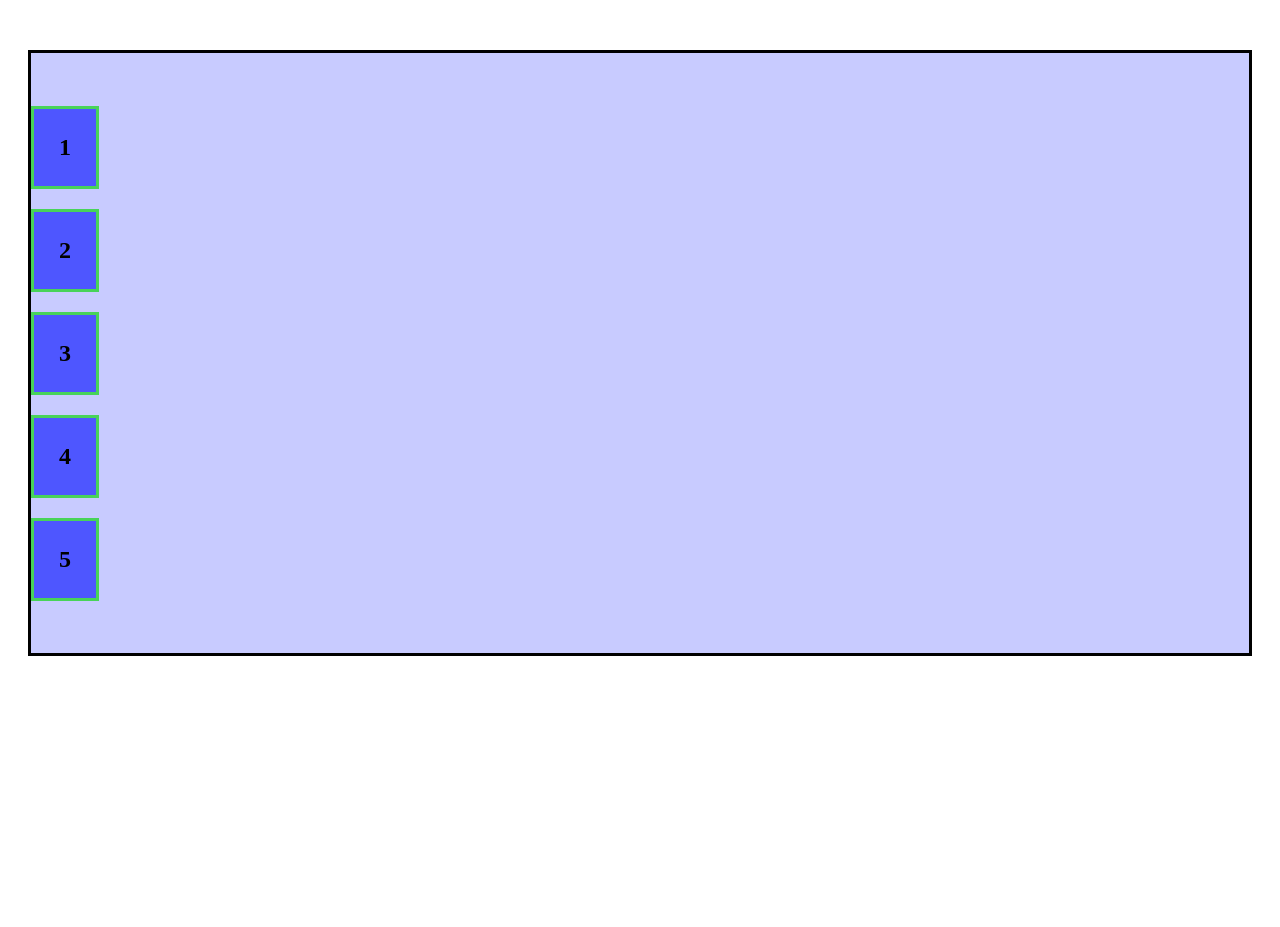
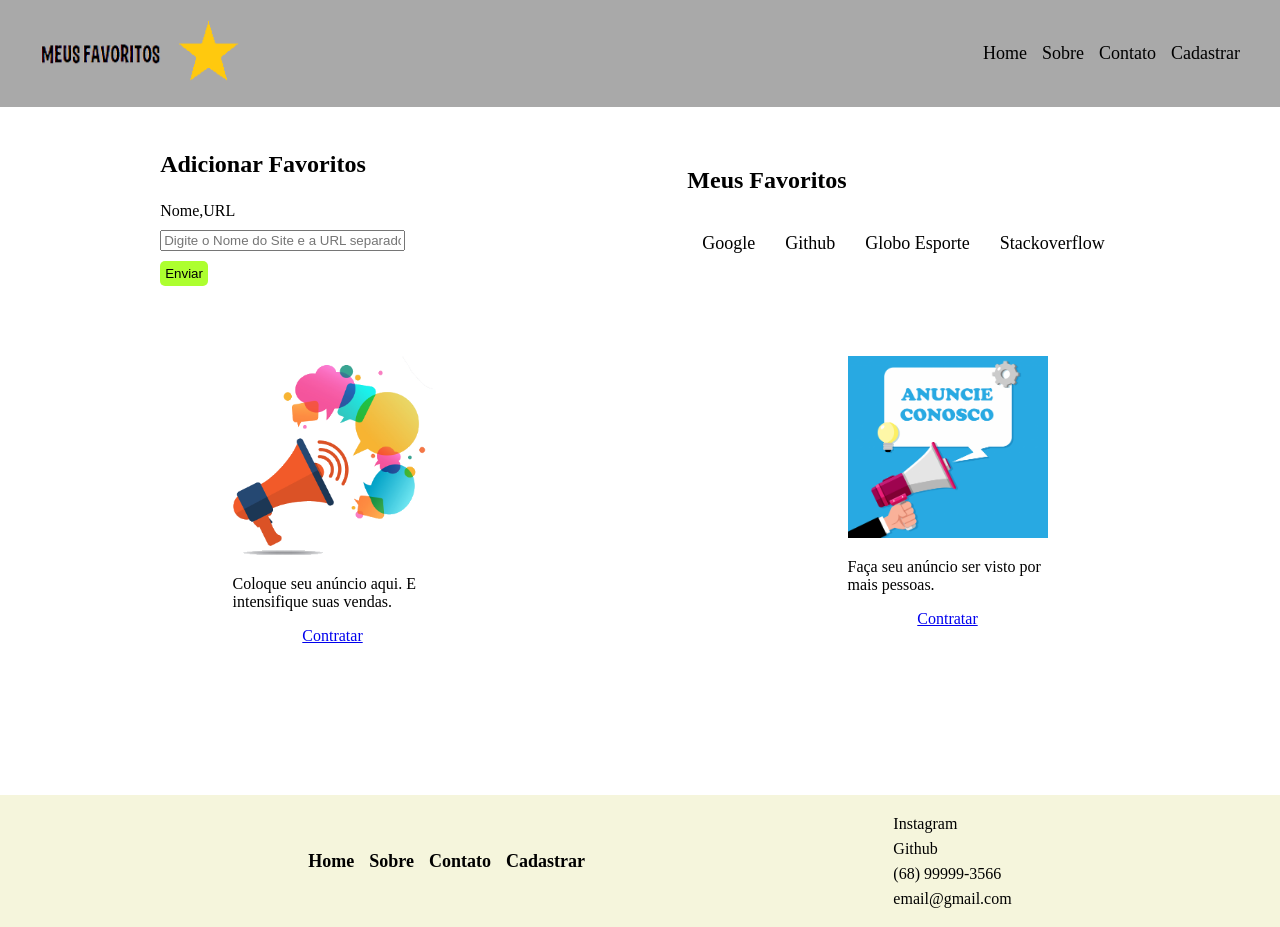
Before and after one commit to aluiziocatao/tw-flexbox, a plain HTML site: page index.html in a window 1280 px wide. Before the commit the page ends 800 px from the top, so only its background shows below. Drawn offline with Linux system fonts and the light colour scheme.

Commit message:
frontend avancado

```diff
--- a/index.html
+++ b/index.html
@@ -4,16 +4,91 @@
   <meta charset="UTF-8">
   <meta http-equiv="X-UA-Compatible" content="IE=edge">
   <meta name="viewport" content="width=device-width, initial-scale=1.0">
-  <title>Flexbox</title>
+  <title>Meus Favoritos</title>
   <link rel="stylesheet" href="style.css">
 </head>
 <body>
-  <div class="flex">
-    <div class="item">1</div>
-    <div class="item">2</div>
-    <div class="item">3</div>
-    <div class="item">4</div>
-    <div class="item">5</div>
-  </div>
+  <header>
+    <div class="navbar">
+      <div>
+        <img src="img/LogoFavs.png" alt="Logo Meus Favoritos" width="200px" />
+      </div>
+      <div>
+        <ul class="nav-menu">
+          <li><a href="#">Home</a></li>
+          <li><a href="#">Sobre</a></li>
+          <li><a href="#">Contato</a></li>
+          <li><a href="#">Cadastrar</a></li>
+        </ul>
+      </div>
+    </div>
+  </header>
+  <section>
+    <div class="content">
+      <div class="formulario">
+        <p class="add-favoritos">Adicionar Favoritos</p>
+        <form>
+          <label for="site">Nome,URL</label>
+          <input type="text" id="site" class="input-form" placeholder="Digite o Nome do Site e a URL separados por vírgula">
+          <button class="button-enviar">Enviar</button>
+        </form>
+      </div>
+      <div class="favoritos">
+        <p class="meus-favoritos">Meus Favoritos</p>
+        <lu class="favoritos-list">
+          <li><a href="https://wwww.google.com">Google</a></li>
+          <li><a href="https://wwww.github.com">Github</a></li>
+          <li><a href="https://wwww.globoesporte.com">Globo Esporte</a></li>
+          <li><a href="https://wwww.stackoverflow.com">Stackoverflow</a></li>
+        </lu>
+      </div>
+    </div>
+  </section>
+  <section>
+    <div class="cards">
+      <div class="card-item">
+        <div>
+          <img src="img/foneAnuncie.png" alt="Foto Exemplo" width="100%">
+        </div>
+        <div>
+          <p>Coloque seu anúncio aqui. E intensifique suas vendas.</p>
+        </div>
+        <div class="card-link">
+          <a href="#">Contratar</a>
+        </div>
+      </div>
+      <div class="card-item">
+        <div>
+          <img src="img/anuncie-conosco.png" alt="Foto Exemplo" width="100%">
+        </div>
+        <div>
+          <p>Faça seu anúncio ser visto por mais pessoas.</p>
+        </div>
+        <div class="card-link">
+          <a href="#">Contratar</a>
+        </div>
+      </div>
+    </div>
+  </section>
+  <section>
+    <div class="footer">
+      <div class="mapa-site">
+        <ul class="mapa-list">
+          <li><a href="#">Home</a></li>
+          <li><a href="#">Sobre</a></li>
+          <li><a href="#">Contato</a></li>
+          <li><a href="#">Cadastrar</a></li>
+        </ul>
+      </div>
+      <div class="contatos">
+        <ul class="contatos-list">
+          <li><a href="#">Instagram</a></li>
+          <li><a href="#">Github</a></li>
+          <li><a href="#">(68) 99999-3566</a></li>
+          <li><a href="#">email@gmail.com</a></li>
+        </ul>
+      </div>
+    </div>
+  </section>
 </body>
 </html>
--- a/style.css
+++ b/style.css
@@ -1,22 +1,171 @@
-.flex{
-  display: flex;
-  /* flex-flow: row-reverse wrap; */
-  justify-content: center;
-  border: 3px solid black;
-  background-color: #4E57FF4F;
-  margin: 50px 20px;
-  height: 600px;
-  gap: 20px;
-  align-items: start;
-  flex-direction: column;
-  flex-wrap: wrap;
+body{
+  margin: 0;
 }
 
-.item{
-  padding: 25px;
-  background-color: #4E56FF;
-  border: 3px solid #48D359;
-  margin: 0;
+/* Navbar */
+.navbar{
+  display: flex;
+  justify-content: space-between;
+  padding: 20px 40px;
+  background-color: darkgray;
+  align-items: center;
+}
+
+.nav-menu{
+  list-style: none;
+  display: flex;
+  gap: 15px;
+}
+
+.nav-menu a {
+  font-size: 18px;
+  text-decoration: none;
+  color: black;
+}
+
+.nav-menu a:hover{
+  color: yellow;
+  border-bottom: 2px solid yellow;
+  transition: .2s;
+}
+
+/* Cards */
+
+.cards{
+  display: flex;
+  flex-wrap: wrap;
+  margin: 50px;
+  justify-content: space-around;
+  gap: 50px;
+}
+
+.card-item{
+  max-width: 200px;
+  display: flex;
+  flex-direction: column;
+}
+
+.card-link{
+  display: flex;
+  justify-content: center;
+}
+
+/* Content */
+
+.content{
+  display: flex;
+  flex-wrap: wrap;
+  justify-content: space-around;
+  gap: 50px;
+  padding: 20px 40px;
+  align-items: center;
+}
+
+.meus-favoritos, .add-favoritos{
   font-size: 24px;
   font-weight: 900;
 }
+
+.favoritos a{
+  font-size: 18px;
+  text-decoration: none;
+  color: black;
+}
+
+.favoritos li{
+  display: flex;
+  gap: 15px;
+  list-style: none;
+  padding: 15px;
+}
+.favoritos a:hover{
+  color: yellow;
+  background-color: black;
+  transition: .2s;
+}
+
+.favoritos-list{
+  display: flex;
+  flex-direction: row;
+}
+
+label{
+  display: block;
+  padding: 0 0 10px 0px;
+}
+
+.input-form{
+  width: 100%;
+  margin-bottom: 10px;
+}
+
+.button-enviar{
+  background-color: greenyellow;
+  border: none;
+  padding: 5px;
+  border-radius: 5px;
+  transition: .2s;
+}
+
+.button-enviar:hover{
+  background-color: green;
+  color: white;
+  cursor: pointer;
+}
+
+/* Footer */
+
+.footer{
+  background-color: beige;
+  margin-top: 150px;
+  display: flex;
+  flex-direction: row;
+  justify-content: space-evenly;
+  align-items: center;
+}
+
+.mapa-list{
+  list-style: none;
+  display: flex;
+  gap: 15px;
+  font-size: 18px;
+  font-weight: 800;
+}
+
+.contatos-list{
+  list-style: none;
+  line-height: 25px;
+}
+
+.mapa-list a, .contatos-list a{
+  color: black;
+  text-decoration: none;
+}
+
+.mapa-list a:hover, .contatos-list a:hover{
+  color: blueviolet;
+}
+
+/* Breakpoints  */
+
+@media (max-width: 480px) {
+  .navbar{
+    flex-direction: column;
+    justify-content: center;
+    gap: 20px;
+    padding: 20px 0;
+  }
+
+  .nav-menu{
+    padding: 0;
+  }
+
+  .content{
+    justify-content: center;
+  }
+
+  .favoritos-list{
+    display: flex;
+    flex-direction: column;
+  }
+}
```
Also changed, not shown: img/LogoFavs.png (added), img/anuncie-conosco.png (added), img/foneAnuncie.png (added).
